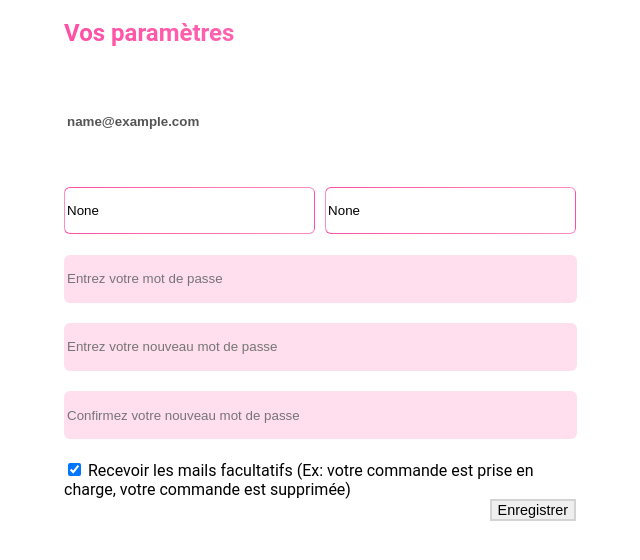
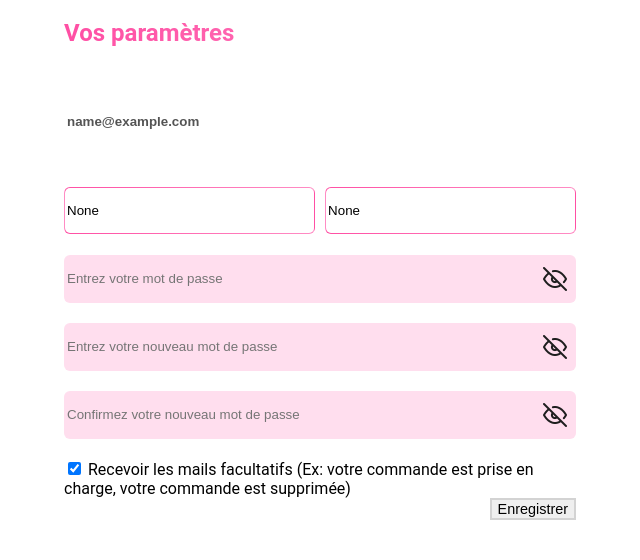
Before and after one commit to Lucasdeversdore/SAE_3.05, a Flask app: page /settings in a window 1280 px wide. Shown: the part 209-769 px from the top of the page, without its empty margins (320-960 px from the left). Run offline with Flask 3, Linux system fonts and the light colour scheme; the visitor is signed in with stand-in values (Sample User, id 1); some libraries are stand-ins or nearby versions.

Commit message:
page settings affichage mdp

```diff
--- a/app/static/app.js
+++ b/app/static/app.js
@@ -1255,11 +1255,8 @@
 });
 
 function hideShowPassword(elem){
-    let input = elem.querySelector('#mdp');
-    if (!input){
-        input = elem.querySelector('#confirm_mdp')
-    }
-    let img = elem.querySelector('#toggle');
+    let input = elem.querySelector('input');
+    let img = elem.querySelector('.toggle');
     if (input.type == "password"){
         input.type = "text"
         img.src = "/static/images/afficher.png"
@@ -1269,12 +1266,19 @@
         img.src = "/static/images/cacher.png"
     }
 }
+
 let password = document.getElementById('pwd')
 if (password){
-    password.querySelector('#toggle').onclick = () => hideShowPassword(password);
+    console.log(password);
+    password.querySelector('.toggle').onclick = () => hideShowPassword(password);
 }
 
 let passwordConf = document.getElementById('pwdConf')
 if (passwordConf){
-    passwordConf.querySelector('#toggle').onclick = () => hideShowPassword(passwordConf);
+    passwordConf.querySelector('.toggle').onclick = () => hideShowPassword(passwordConf);
 }
+
+let passwordNew = document.getElementById('pwdNew')
+if (passwordNew){
+    passwordNew.querySelector('.toggle').onclick = () => hideShowPassword(passwordNew);
+}
--- a/app/static/settings.css
+++ b/app/static/settings.css
@@ -27,7 +27,7 @@
     width: 99%;
 }
 
-#email, #pwd {
+#email, #pwd, #pwdNew, #pwdConf {
     margin-bottom: 4%;
 }
 
@@ -86,3 +86,35 @@
 .content form {
     width: 50%;
 }
+
+.password-container {
+  display: flex;
+  align-items: center;
+  border-radius: 6px;
+  border: double 1px transparent;
+  background-color: #ffdeee;
+}
+
+.password-container input {
+  background-color: #ffdeee;
+  border: none;
+}
+
+.password-container input:focus{
+  outline: none;
+}
+
+.password-container:focus-within {
+  outline: 2px solid;
+}
+
+.password-container img {
+  cursor: pointer;
+  padding: 0.5em;
+  width: 1.5em;
+  height: 1.5em;
+}
+
+#pwd input, #pwdConf input, #pwdNew input{
+    width: 99%
+}
--- a/app/static/style.css
+++ b/app/static/style.css
@@ -97,7 +97,8 @@
 }
 
 img{
-  pointer-events: none;
+    -webkit-user-drag: none;
+    pointer-events: auto;
 }
 
 tr{
--- a/app/templates/connection.html
+++ b/app/templates/connection.html
@@ -54,7 +54,7 @@
                         <li id="pwd">
                             <div class="password-container">
                                 {{ form.mdp(placeholder="Entrez votre mot de passe") }}
-                                <img id="toggle" src="{{ url_for('static', filename='images/cacher.png') }}">
+                                <img class="toggle" src="{{ url_for('static', filename='images/cacher.png') }}">
                             </div>
                             {% if form.mdp.errors %}
                                 <ul class="errors">
--- a/app/templates/inscription.html
+++ b/app/templates/inscription.html
@@ -70,7 +70,7 @@
                         <li id="pwd">
                             <div class="password-container">
                                 {{ form.mdp(placeholder="Entrez votre mot de passe") }}
-                                <img id="toggle" src="{{ url_for('static', filename='images/cacher.png') }}">
+                                <img class="toggle" src="{{ url_for('static', filename='images/cacher.png') }}">
                             </div>
                             {% if form.mdp.errors %}
                                 <ul class="errors">
@@ -85,7 +85,7 @@
                         <li id="pwdConf">
                             <div class="password-container">
                                 {{ form.confirm_mdp(placeholder="Confirmez votre mot de passe") }}
-                                <img id="toggle" src="{{ url_for('static', filename='images/cacher.png') }}">
+                                <img class="toggle" src="{{ url_for('static', filename='images/cacher.png') }}">
                             </div>
                             {% if form.confirm_mdp.errors %}
                                 <ul class="errors">
--- a/app/templates/settings.html
+++ b/app/templates/settings.html
@@ -1,9 +1,10 @@
 {% extends "base.html" %}
 
     {% block head %}
-        <link rel="stylesheet" href="{{ url_for('static', filename='settings.css') }}">
         <link rel=" stylesheet " href="{{ url_for ('static', filename='position.css') }}">
         <link rel=" stylesheet " href="{{ url_for ('static', filename='style.css') }}">
+        <link rel="stylesheet" href="{{ url_for('static', filename='settings.css') }}">
+        <script defer src="static/app.js"></script>
     {% endblock %}
 
     {% block header_nav%}
@@ -66,7 +67,10 @@
                     </li>
                     <!-- Champ mot de passe -->
                     <li id="pwd">
-                        {{ form.old_mdp(placeholder="Entrez votre mot de passe") }}
+                        <div class="password-container">
+                            {{ form.old_mdp(placeholder="Entrez votre mot de passe") }}
+                            <img class="toggle" src="{{ url_for('static', filename='images/cacher.png') }}">
+                        </div>
                         {% if form.old_mdp.errors %}
                         <ul class="errors">
                                 {% for error in form.old_mdp.errors %}
@@ -76,8 +80,11 @@
                         {% endif %}
                     </li>
                     <!-- Champ nouveau mot de passe -->
-                    <li id="pwd">
-                        {{ form.mdp(placeholder="Entrez votre nouveau mot de passe") }}
+                    <li id="pwdNew">
+                        <div class="password-container">
+                            {{ form.mdp(placeholder="Entrez votre nouveau mot de passe") }}
+                            <img class="toggle" src="{{ url_for('static', filename='images/cacher.png') }}">
+                        </div>
                         {% if form.mdp.errors %}
                         <ul class="errors">
                             {% for error in form.mdp.errors %}
@@ -87,8 +94,11 @@
                         {% endif %}
                     </li>
                     <!-- Champ confirmation nouveau mot de passe -->
-                    <li id="pwd">
-                        {{ form.confirm_mdp(placeholder="Confirmez votre nouveau mot de passe") }}
+                    <li id="pwdConf">
+                        <div class="password-container">
+                            {{ form.confirm_mdp(placeholder="Confirmez votre nouveau mot de passe") }}
+                            <img class="toggle" src="{{ url_for('static', filename='images/cacher.png') }}">
+                        </div>
                         {% if form.confirm_mdp.errors %}
                         <ul class="errors">
                             {% for error in form.confirm_mdp.errors %}
```
Also changed, not shown: app/static/style_page_co_ins.css (+2 -5 lines).
